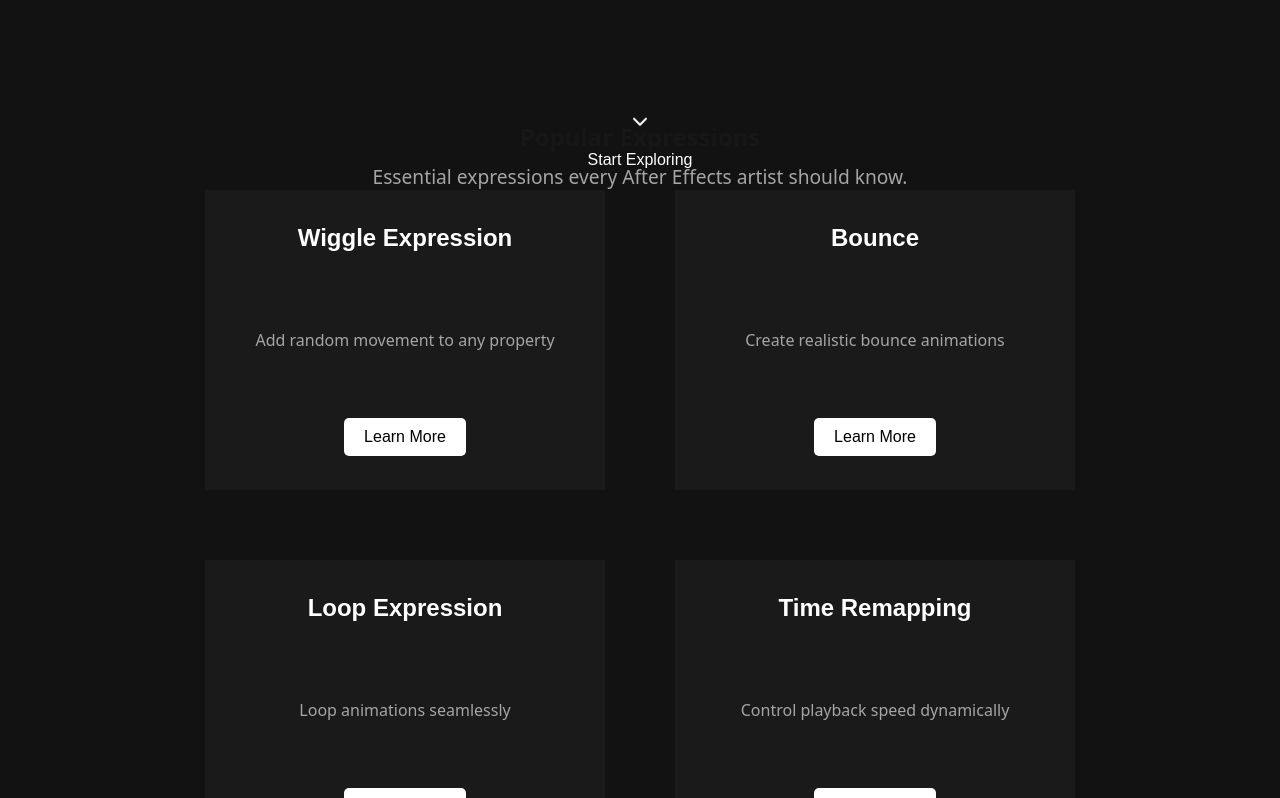
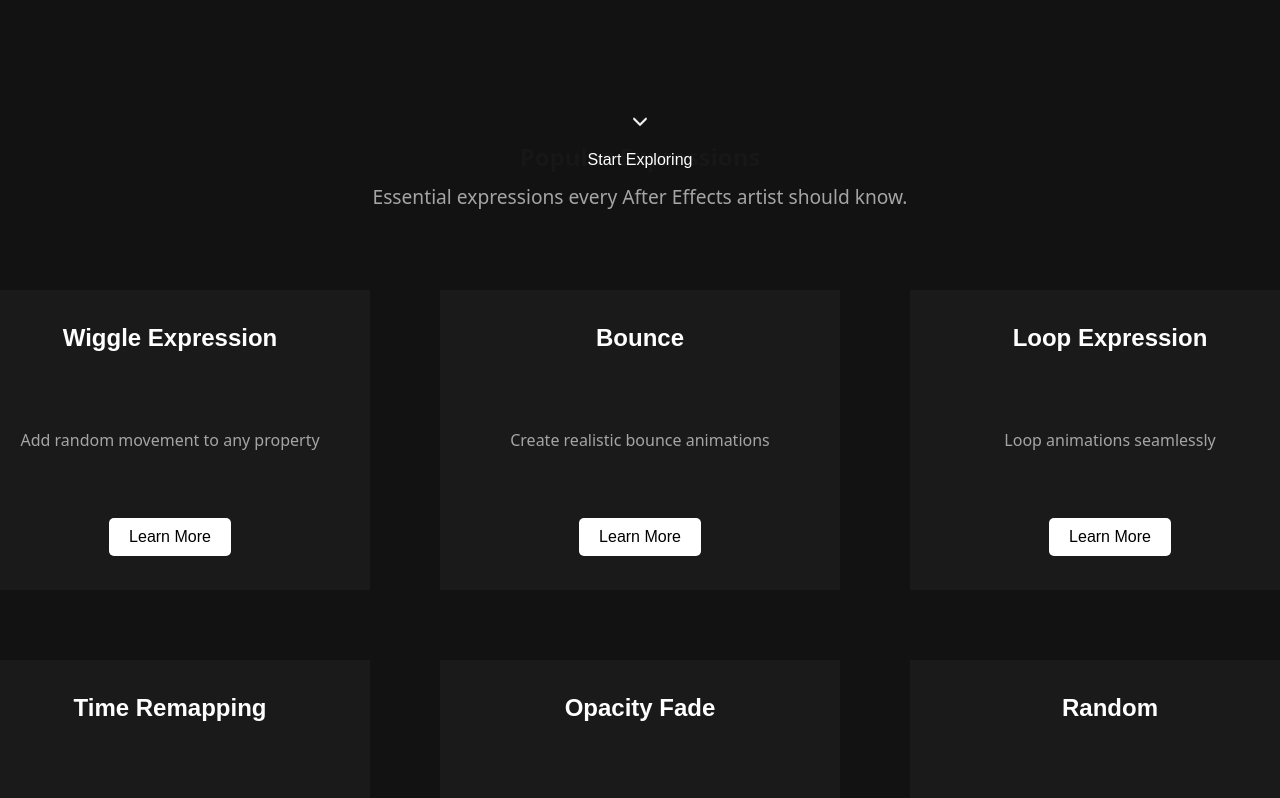
Before and after one commit to dakshshahani/aexpressions, a Next.js app: page / in a window 1280 px wide. Shown: the part 680-1478 px from the top of the page. Built offline with nearby package versions, Linux system fonts and the light colour scheme.

Commit message:
fixed grid

```diff
--- a/src/styles/chatPage.module.css
+++ b/src/styles/chatPage.module.css
@@ -5,7 +5,6 @@
     justify-content:space-evenly;
     height: 70vh;
     width: 100vw;
-
 }
 
 
--- a/src/styles/popularExpressions.module.css
+++ b/src/styles/popularExpressions.module.css
@@ -10,16 +10,17 @@
     height: 100vh;
     width: 100vw;
     /* background-color: rgb(201, 128, 128); */
+    padding: 20px;
 
 }
 
 .popularExpressionsContainer{
     display: grid;
-    grid-template-columns: 1fr 1fr;
-    grid-template-rows: 1fr 1fr;
-    justify-content: space-around;
-    align-items: center;
+    grid-template-columns: 1fr 1fr 1fr;
+    grid-template-rows: 1fr 1fr 1fr;
     gap: 70px;
+    /* background-color: red; */
+    padding: 80px;
 
 }
 
```
